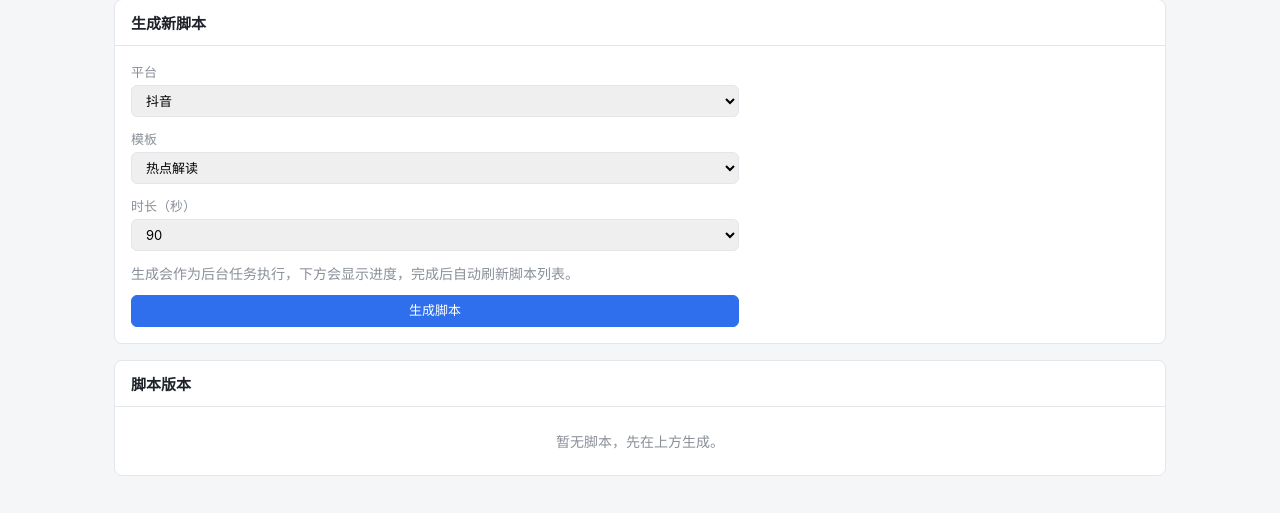
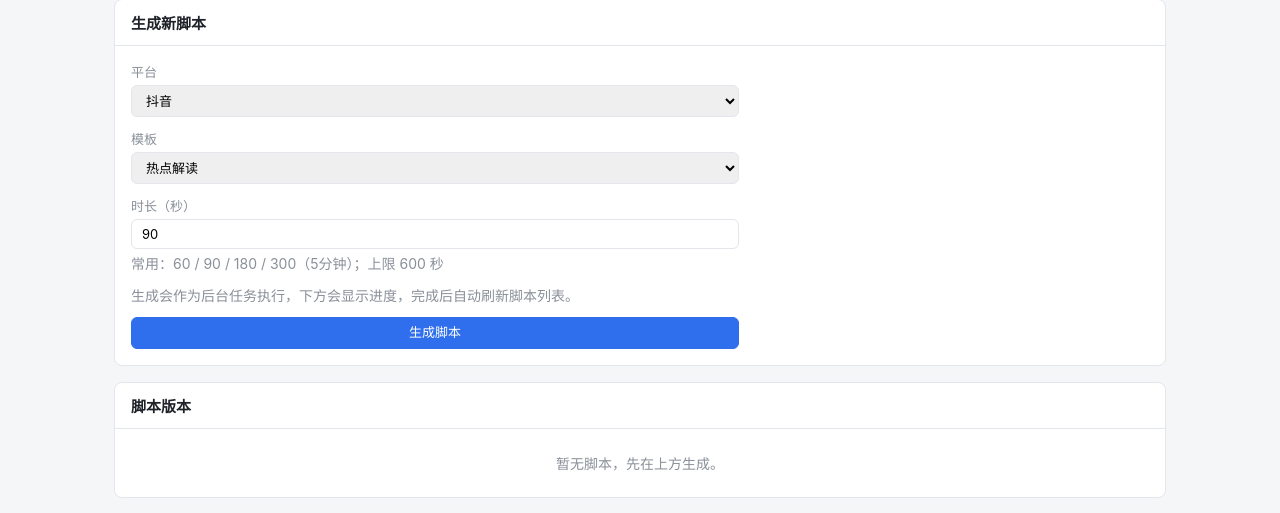
Before and after one commit to mengzhuowei/koubo-script, a FastAPI app: page /topics/1/scripts in a window 1280 px wide. Shown: the part 141-654 px from the top of the page. Run offline with FastAPI, Linux system fonts and the light colour scheme; data that the repository does not hold is empty; parts of the project's set-up code (start-up, migrations or seed data) failed here and were passed over; some libraries are stand-ins or nearby versions.

Commit message:
feat(script-editor): 替换时长选择框为数字输入框并添加辅助提示
允许用户输入自定义时长，补充常用值参考和上限说明以优化使用体验

```diff
--- a/templates/script_editor.html
+++ b/templates/script_editor.html
@@ -24,11 +24,8 @@
     </div>
     <div class="form-row">
       <label>时长（秒）</label>
-      <select name="duration">
-        <option value="60">60</option>
-        <option value="90" selected>90</option>
-        <option value="180">180</option>
-      </select>
+      <input type="number" name="duration" value="90" min="10" max="600" step="10" required>
+      <span class="muted">常用：60 / 90 / 180 / 300（5分钟）；上限 600 秒</span>
     </div>
     <div class="muted">生成会作为后台任务执行，下方会显示进度，完成后自动刷新脚本列表。</div>
     <button class="btn btn-primary" type="submit">生成脚本</button>
```
